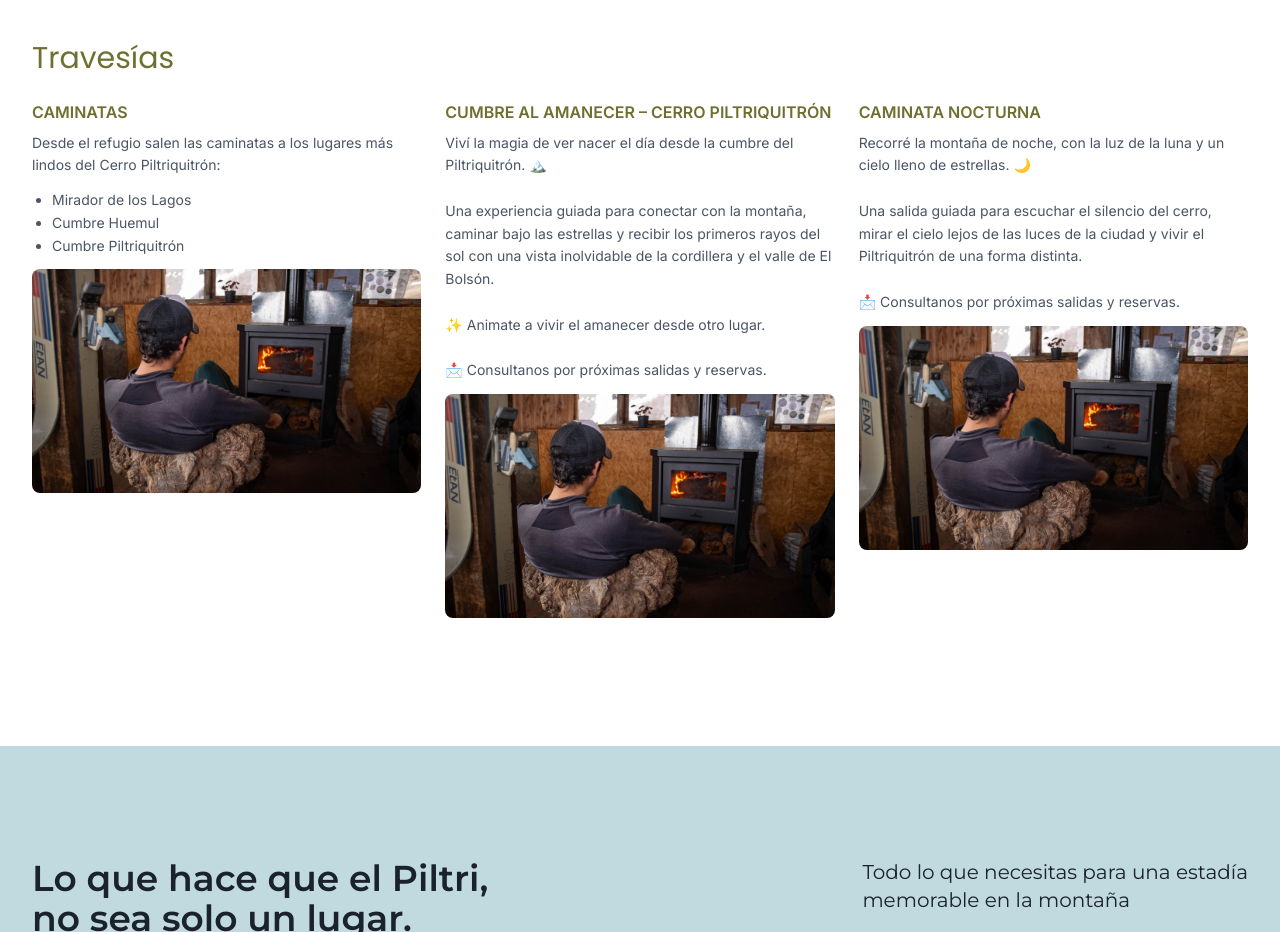
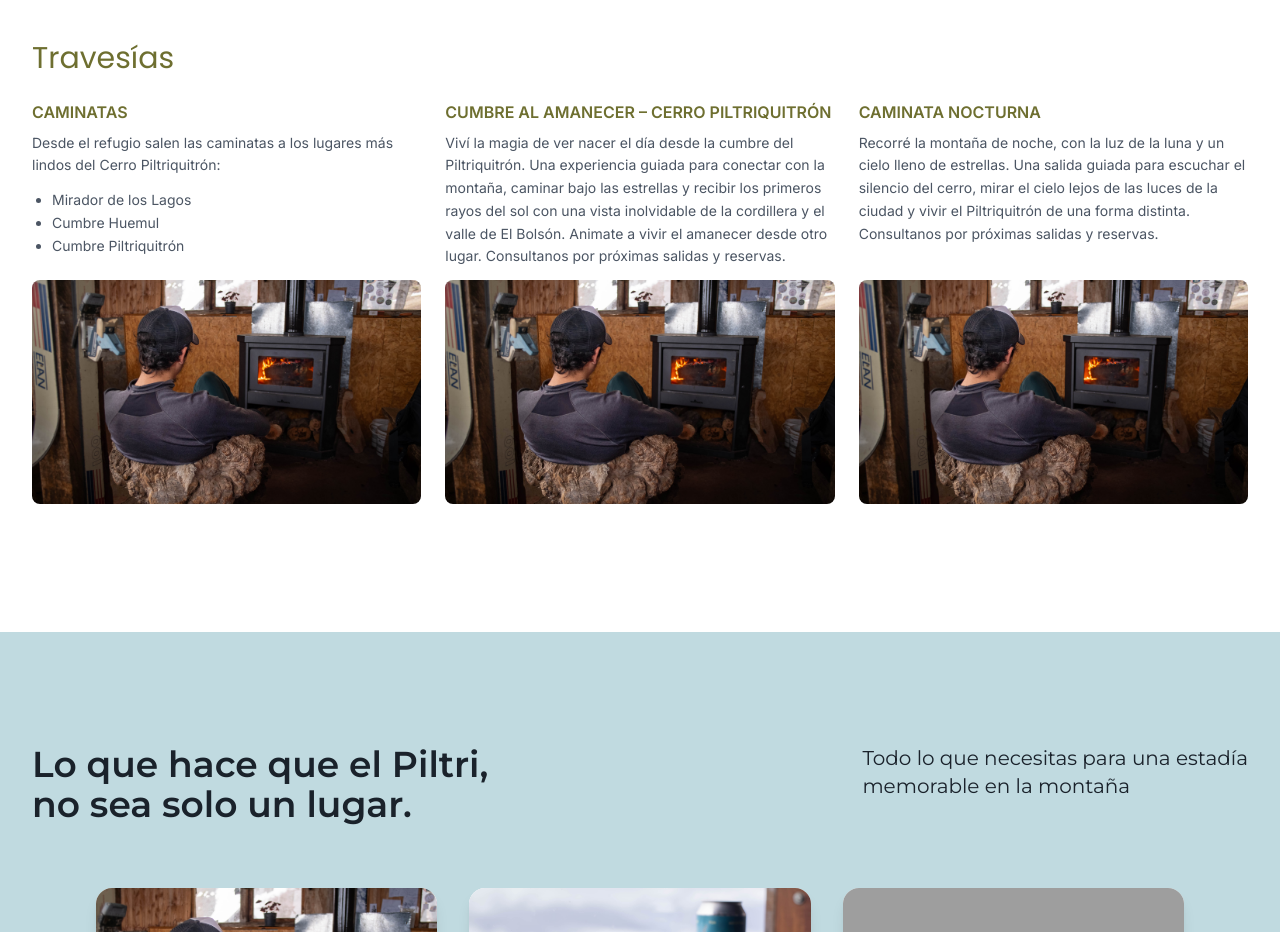
Before and after one commit to paular19/refupiltri-full, a Next.js app: page / in a window 1280 px wide. Shown: the part 1860-2792 px from the top of the page. Built offline with nearby package versions, Linux system fonts and the light colour scheme; no server answers; grey boxes are pictures that could not be loaded; a web font is replaced by a local one.

Commit message:
travesias-sin-emojis
Saco emojis y saltos de parrafo de las cards y alineo las fotos al pie.

Co-Authored-By: Claude Opus 5.5 <noreply@anthropic.com>

```diff
--- a/components/landing/Travesia.tsx
+++ b/components/landing/Travesia.tsx
@@ -42,13 +42,13 @@ const Travesia = () => {
     {
       title: "Cumbre al amanecer – Cerro Piltriquitrón",
       description:
-        "Viví la magia de ver nacer el día desde la cumbre del Piltriquitrón. 🏔️\n\nUna experiencia guiada para conectar con la montaña, caminar bajo las estrellas y recibir los primeros rayos del sol con una vista inolvidable de la cordillera y el valle de El Bolsón.\n\n✨ Animate a vivir el amanecer desde otro lugar.\n\n📩 Consultanos por próximas salidas y reservas.",
+        "Viví la magia de ver nacer el día desde la cumbre del Piltriquitrón. Una experiencia guiada para conectar con la montaña, caminar bajo las estrellas y recibir los primeros rayos del sol con una vista inolvidable de la cordillera y el valle de El Bolsón. Animate a vivir el amanecer desde otro lugar. Consultanos por próximas salidas y reservas.",
       image: "/img-serv1.jpg",
     },
     {
       title: "Caminata nocturna",
       description:
-        "Recorré la montaña de noche, con la luz de la luna y un cielo lleno de estrellas. 🌙\n\nUna salida guiada para escuchar el silencio del cerro, mirar el cielo lejos de las luces de la ciudad y vivir el Piltriquitrón de una forma distinta.\n\n📩 Consultanos por próximas salidas y reservas.",
+        "Recorré la montaña de noche, con la luz de la luna y un cielo lleno de estrellas. Una salida guiada para escuchar el silencio del cerro, mirar el cielo lejos de las luces de la ciudad y vivir el Piltriquitrón de una forma distinta. Consultanos por próximas salidas y reservas.",
       image: "/img-serv1.jpg",
     },
   ];
@@ -91,7 +91,7 @@ const Travesia = () => {
               <h3 className="text-base font-semibold text-[#6E6F30] uppercase mb-2">
                 {t.title}
               </h3>
-              <p className="text-gray-600 text-sm leading-relaxed mb-3 whitespace-pre-line">
+              <p className="text-gray-600 text-sm leading-relaxed mb-3">
                 {t.description}
               </p>
               {t.items && (
@@ -101,7 +101,8 @@ const Travesia = () => {
                   ))}
                 </ul>
               )}
-              <div className="relative w-full h-48 sm:h-48 lg:h-56">
+              {/* mt-auto: la foto va al pie para que quede alineada entre cards */}
+              <div className="relative w-full h-48 sm:h-48 lg:h-56 mt-auto">
                 <Image
                   src={t.image}
                   alt={t.title}
```
